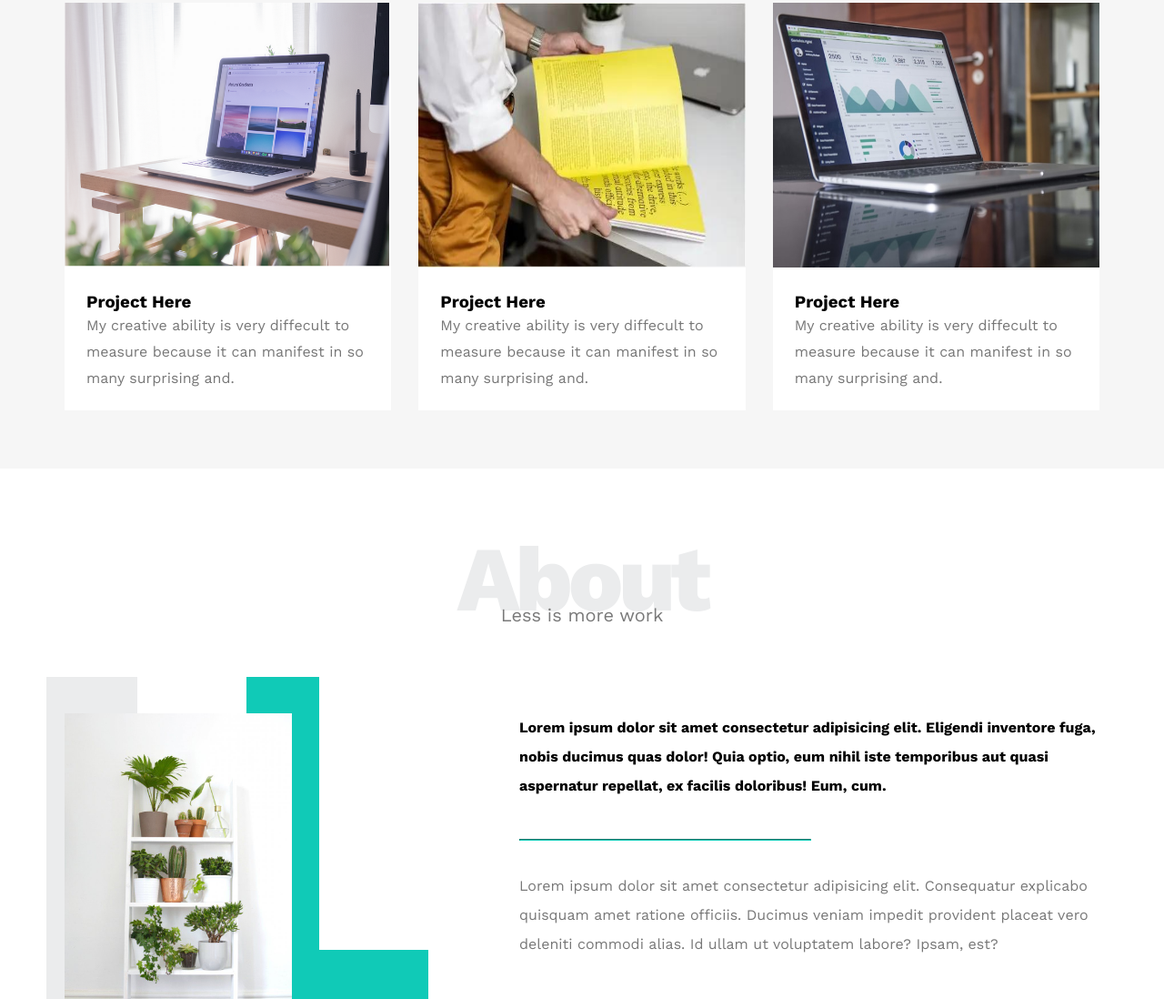
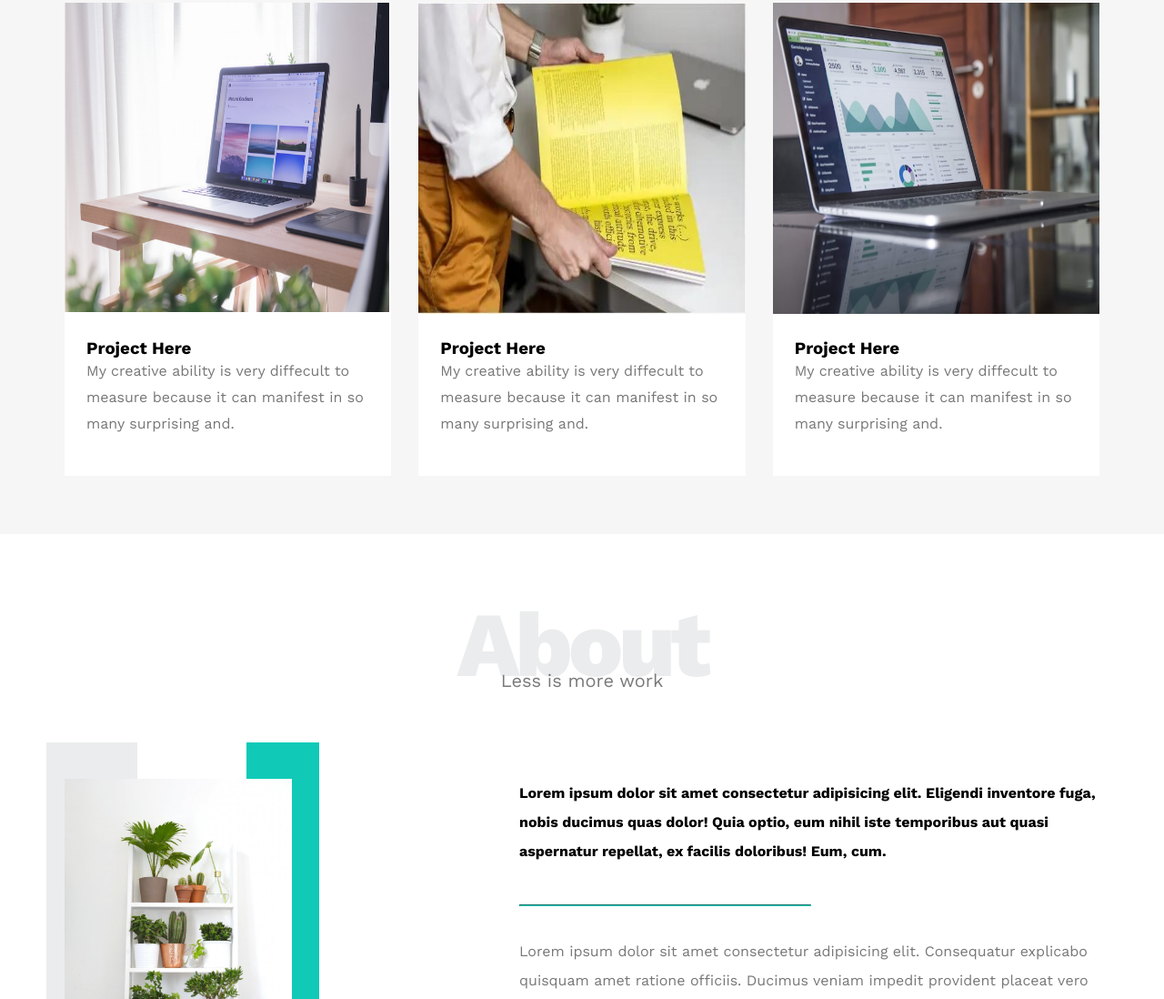
Before and after one commit to Abdulrahman-me/Leon, a plain HTML site: page index.html in a window 1280 px wide. Shown: the part 2220-3318 px from the top of the page at 91% size. Drawn offline with nearby package versions, Linux system fonts and the light colour scheme.

Commit message:
Update style.css

```diff
--- a/css/style.css
+++ b/css/style.css
@@ -292,7 +292,7 @@ body {
 }
 
 .portfolio-content .card-info {
-  padding: 1.5rem;
+  padding:1.5rem 1.5rem 6rem;
 }
 .portfolio-content .card-info h3 {
   margin: 0;
@@ -427,4 +427,5 @@ footer{
 footer span{
   color: var(--main-color);
   font-weight: 800;
+
 }
```
